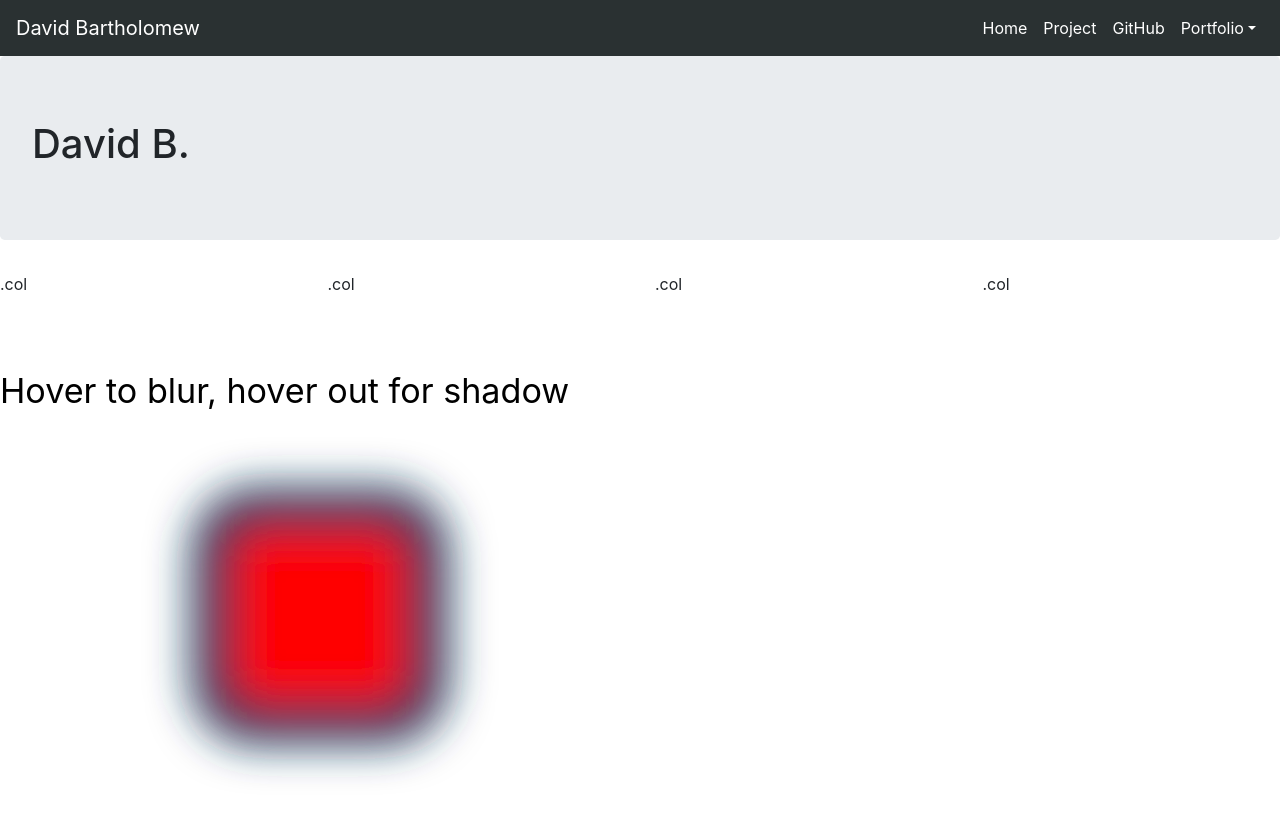
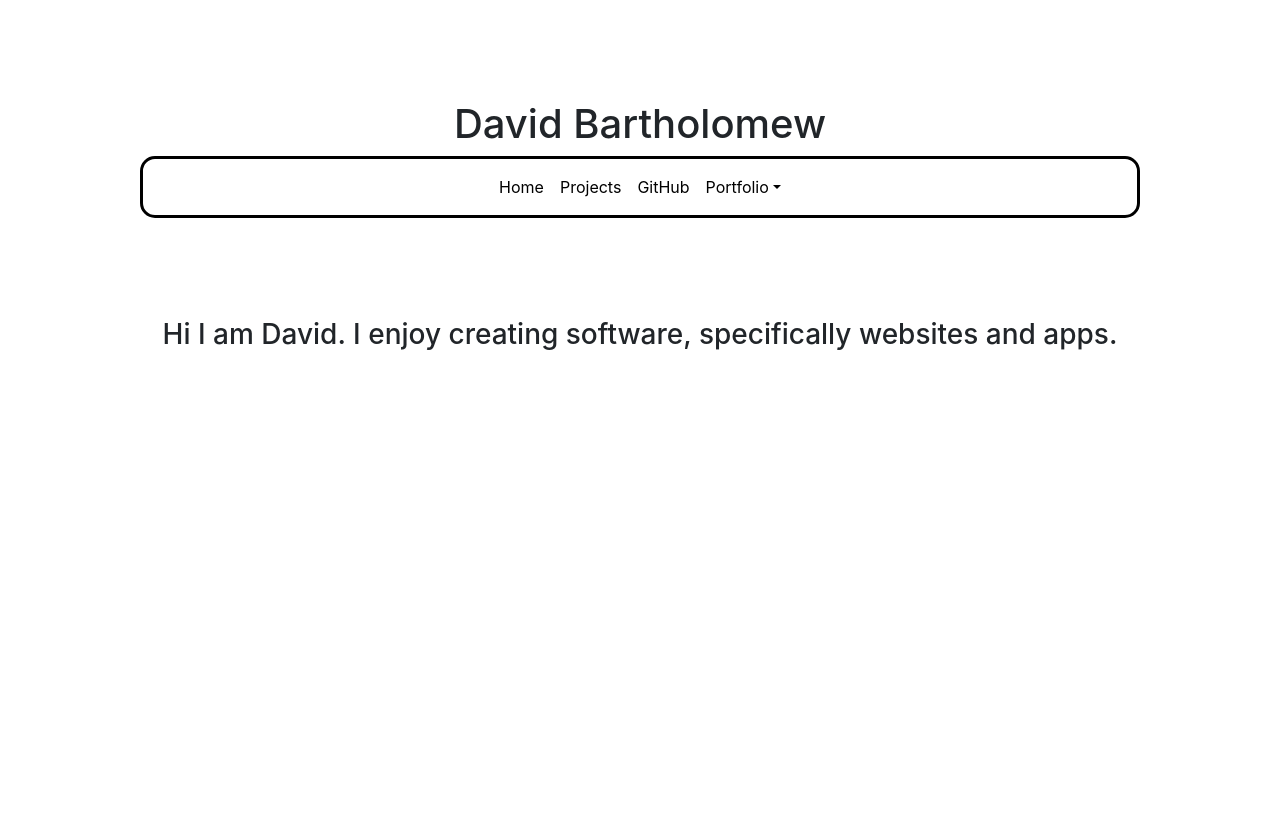
Before and after one commit to barthinator/davidsite, a React (Create React App) app in the folder client/: page / in a window 1280 px wide. Shown: the top 816 px of the page. Built offline with nearby package versions, Linux system fonts and the light colour scheme.

Commit message:
Nav changes home page cleanup

```diff
--- a/client/src/App.css
+++ b/client/src/App.css
@@ -26,3 +26,13 @@
   from { transform: rotate(0deg); }
   to { transform: rotate(360deg); }
 }
+
+.center-top{
+  padding-top: 100px;
+  padding-bottom: 100px;
+  max-width: 1000px;
+  display: block;
+  margin-left: auto;
+  margin-right: auto;
+  text-align: center;
+}
--- a/client/src/App.js
+++ b/client/src/App.js
@@ -4,13 +4,17 @@ import { BrowserRouter as Router, Route } from 'react-router-dom'
 import Navigation from './views/Navigation'
 import Project from './views/Project'
 import Home from './views/Home'
+import Top from './views/Top'
 
 class App extends Component {
   render() {
     return (
       <Router>
         <div>
-          <Navigation></Navigation>
+          <div className="center-top">
+            <Top></Top>
+            <Navigation></Navigation>
+          </div>
           <Route exact path="/" component={Home}/>
           <Route exact path="/Project" component={Project}/>
         </div>
--- a/client/src/views/Home.js
+++ b/client/src/views/Home.js
@@ -1,7 +1,8 @@
 import React, { Component } from "react";
-import { Jumbotron, Row, Col } from "reactstrap";
+import { Row, Col, Container } from "reactstrap";
 import Slider from '../components/Slider'
 import SvgTests from '../components/SvgTests.js';
+import './css/Home.css'
 
 class Home extends Component {
   state = { users: [] }
@@ -18,18 +19,7 @@ class Home extends Component {
     return (
       <div className="Home">
 
-        <Jumbotron>
-          <h1>David B.</h1>
-        </Jumbotron>
-
-        <Row>
-          <Col>.col</Col>
-          <Col>.col</Col>
-          <Col>.col</Col>
-          <Col>.col</Col>
-        </Row>
-
-        <SvgTests></SvgTests>
+        <h3>Hi I am David. I enjoy creating software, specifically websites and apps.</h3>
 
         {this.state.users.map(user =>
           <div key={user.id}>{user.username}</div>
--- a/client/src/views/Navigation.js
+++ b/client/src/views/Navigation.js
@@ -38,16 +38,15 @@ class Navigation extends Component {
     };
 
     return (
-      <Navbar expand="sm" className="nav">
-      <NavbarBrand href="/" className="navBrand">David Bartholomew</NavbarBrand>
+      <Navbar expand="xs" className="nav">
       <NavbarToggler onClick={this.toggle} />
       <Collapse isOpen={this.state.isOpen} navbar>
-        <Nav className="ml-auto test" navbar>
+        <Nav className="mx-auto test" navbar>
           <NavItem>
             <NavLink className="navLink" tag={Link} to="/">Home</NavLink>
           </NavItem>
           <NavItem>
-            <NavLink className="navLink" tag={Link} to="/Project">Project</NavLink>
+            <NavLink className="navLink" tag={Link} to="/Project">Projects</NavLink>
           </NavItem>
           <NavItem>
             <NavLink className="navLink github" href="https://github.com/barthinator">GitHub</NavLink>
@@ -58,14 +57,14 @@ class Navigation extends Component {
             </DropdownToggle>
             <DropdownMenu right>
               <DropdownItem>
-                Project 1
+                Beam Forming
               </DropdownItem>
               <DropdownItem>
-                Project 2
+                Project Dvvy
               </DropdownItem>
               <DropdownItem divider />
               <DropdownItem>
-                Reset
+                Resume
               </DropdownItem>
             </DropdownMenu>
           </UncontrolledDropdown>
--- /dev/null
+++ b/client/src/views/Top.js
@@ -0,0 +1,18 @@
+import React, { Component } from "react";
+import { Jumbotron, Row, Col } from "reactstrap";
+import './css/Top.css';
+
+class Top extends Component {
+
+  render() {
+    return (
+      <div className="Top">
+        <div className="nameHolder">
+          <h1>David Bartholomew</h1>
+        </div>
+      </div>
+    );
+  }
+}
+
+export default Top;
--- /dev/null
+++ b/client/src/views/css/Home.css
@@ -0,0 +1,3 @@
+h3{
+  text-align: center;
+}
--- a/client/src/views/css/Navigation.css
+++ b/client/src/views/css/Navigation.css
@@ -6,8 +6,10 @@
 /* override bootstrap navbar colors */
 .navbar,
 .navbar-default {
-  background-color: var(--main-bg-color);
-  color: red;
+  background-color: white;
+  max-width: 1000px;
+  border: 3px solid #000;
+  border-radius: 15px;
 }
 
 .navBrand {
@@ -15,11 +17,11 @@
 }
 
 .navLink{
-  color: white;
+  color: black;
 }
 
 .dropdown {
-  color: white;
+  color: black;
 }
 
 .test {
```
Also changed, not shown: client/src/views/css/Top.css (added).
